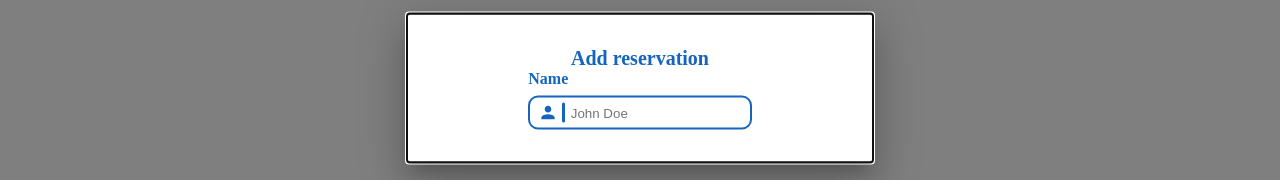
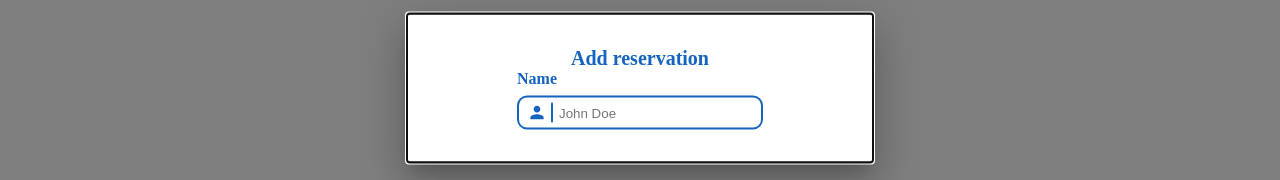
Before and after one commit to Steven404/apartment-calendar-web, a Next.js app: page / in a window 1280 px wide. Both pictures are taken after a click on the icon 723 px from the left and 33 px from the top of the page. Shown: the part 312-492 px from the top of the page. Built offline with nearby package versions, Linux system fonts and the light colour scheme.

Commit message:
Theming, input component and icon component fixes

```diff
--- a/components/textInput/TextInput.styles.ts
+++ b/components/textInput/TextInput.styles.ts
@@ -1,10 +1,22 @@
 import styled from 'styled-components';
 
-import { borderRadius, colors, spacing } from '@/theme';
+import { borderRadius, colors, filters, spacing } from '@/theme';
 
 import Icon from '../icon/Icon';
 
-export const Wrapper = styled.div``;
+export const Wrapper = styled.div<{
+  alignItems: 'flex-start' | 'center' | 'flex-end';
+  hasError: boolean;
+}>`
+  input[type='date']::-webkit-calendar-picker-indicator {
+    filter: ${(props) => (props.hasError ? filters.error : filters.darkBlue)};
+    width: 20px;
+    cursor: pointer;
+  }
+  display: flex;
+  flex-direction: column;
+  align-items: ${(props) => props.alignItems};
+`;
 
 export const InputWrapper = styled.div<{ hasError: boolean }>`
   margin-top: ${spacing.sm};
@@ -21,6 +33,7 @@ export const TextInputStyled = styled.input`
   border-radius: ${borderRadius.md};
   outline: none;
   height: 85%;
+  width: 200px;
 `;
 
 export const IconStyled = styled(Icon)`
@@ -30,7 +43,7 @@ export const IconStyled = styled(Icon)`
 `;
 
 export const HorizontalLine = styled.div<{ hasError: boolean }>`
-  width: 2.5px;
+  width: 2px;
   height: 20px;
   background-color: ${(props) =>
     props.hasError ? colors.error : colors.darkBlue};
--- a/components/textInput/TextInput.tsx
+++ b/components/textInput/TextInput.tsx
@@ -1,6 +1,4 @@
 import React from 'react';
-
-import { spacing } from '@/theme';
 
 import { IconType } from '../icon/Icon';
 import Text from '../text/Text';
@@ -13,19 +11,21 @@ import {
 } from './TextInput.styles';
 
 type InputProps = React.InputHTMLAttributes<HTMLInputElement> & {
+  alignItems?: 'flex-start' | 'center' | 'flex-end';
   hasError: boolean;
   icon?: IconType;
   label?: string;
 };
 
 export const TextInput = ({
+  alignItems = 'flex-start',
   hasError,
   icon,
   label,
   ...restProps
 }: InputProps) => {
   return (
-    <Wrapper>
+    <Wrapper alignItems={alignItems} hasError={hasError}>
       {label && (
         <Text align="left" weight={600} color="darkBlue">
           {label}
--- a/theme.ts
+++ b/theme.ts
@@ -10,6 +10,13 @@ export const colors = {
   textGrayDark: grey[800],
   textGrayLight: grey[300],
   white: grey[100],
+};
+
+export const filters = {
+  error:
+    'invert(71%) sepia(90%) saturate(6240%) hue-rotate(338deg) brightness(95%) contrast(102%)',
+  darkBlue:
+    'invert(16%) sepia(91%) saturate(3175%) hue-rotate(203deg) brightness(109%) contrast(83%)',
 };
 
 export const spacing = {
```
Also changed, not shown: components/icon/Icon.tsx (+8 -1 lines).
